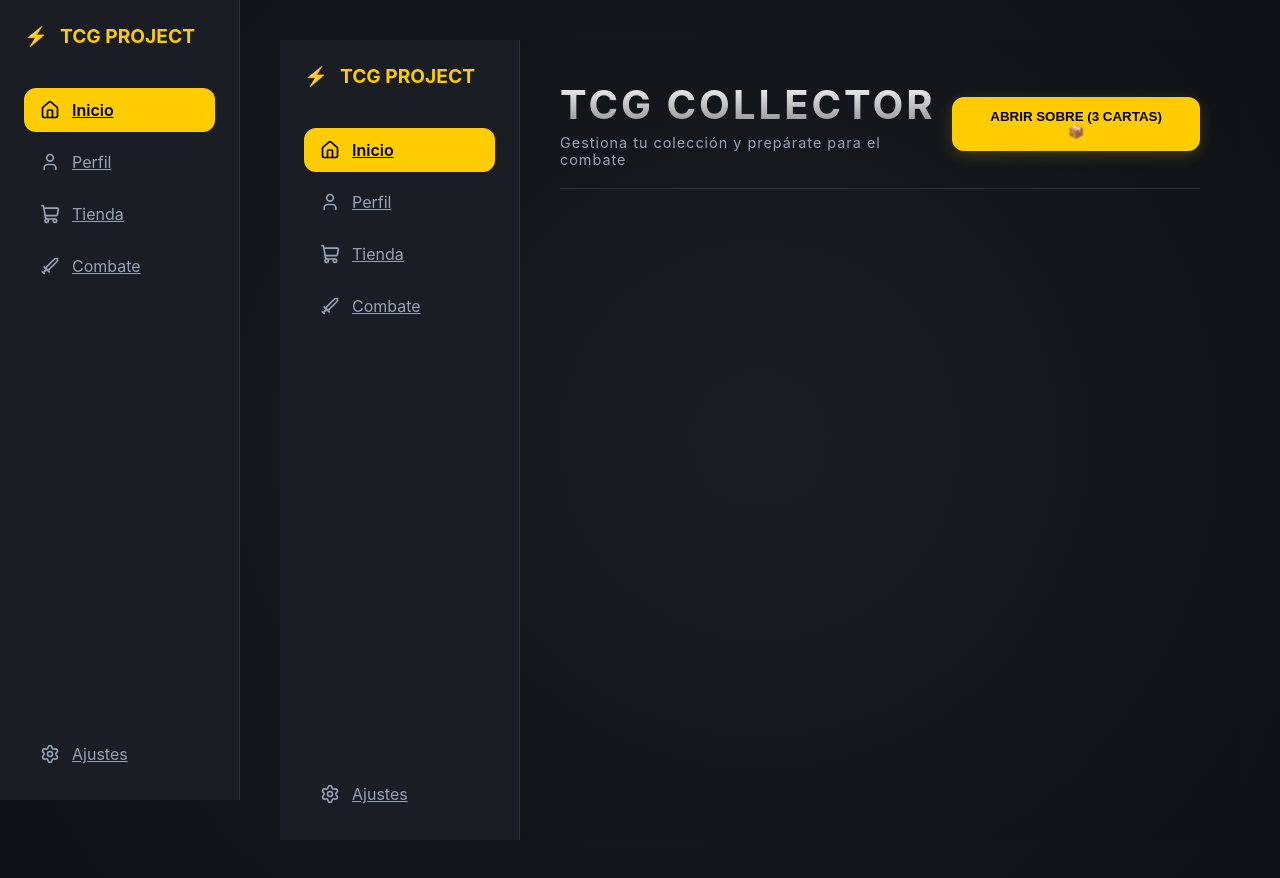
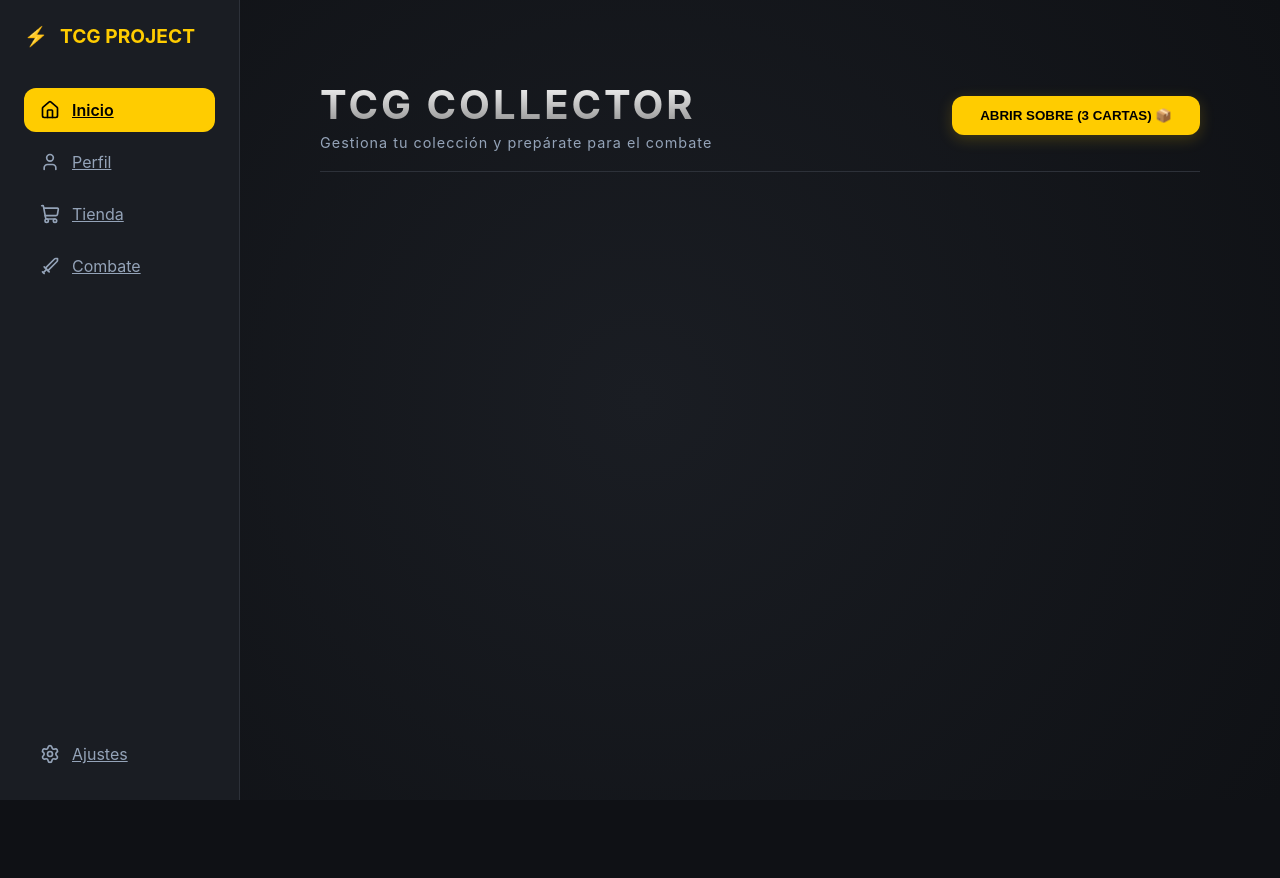
Before and after one commit to jotaFil98/TCG-Project, a React (Create React App) app in the folder Frontend/: page / in a window 1280 px wide. After the commit the page ends 800 px from the top, so only its background shows below. Built offline with nearby package versions, Linux system fonts and the light colour scheme.

Commit message:
correccion del slidebar en Home

```diff
--- a/Frontend/src/pages/Home.jsx
+++ b/Frontend/src/pages/Home.jsx
@@ -1,8 +1,7 @@
 import React, { useState } from 'react';
 import Carta from '../components/Carta.jsx';
-import Sidebar from '../components/Sidebar'; // <-- Esto faltaba
 
-function Home() { // <-- Cambiado de App a Home
+function Home() {
   const [misCartas, setMisCartas] = useState([]);
   const [cargando, setCargando] = useState(false);
 
@@ -25,9 +24,6 @@ function Home() { // <-- Cambiado de App a Home
   };
 
   return (
-    <div className="app-layout">
-      <Sidebar />
-
     <main className="main-content">
       <header className="main-header">
         <div className="header-info">
@@ -52,8 +48,7 @@ function Home() { // <-- Cambiado de App a Home
         </div>
       </section>
     </main>
-    </div>
   );
 }
 
-export default Home; // <-- Cambiado el export
+export default Home;
```
Lines whose indentation alone changed are shown as unchanged.
